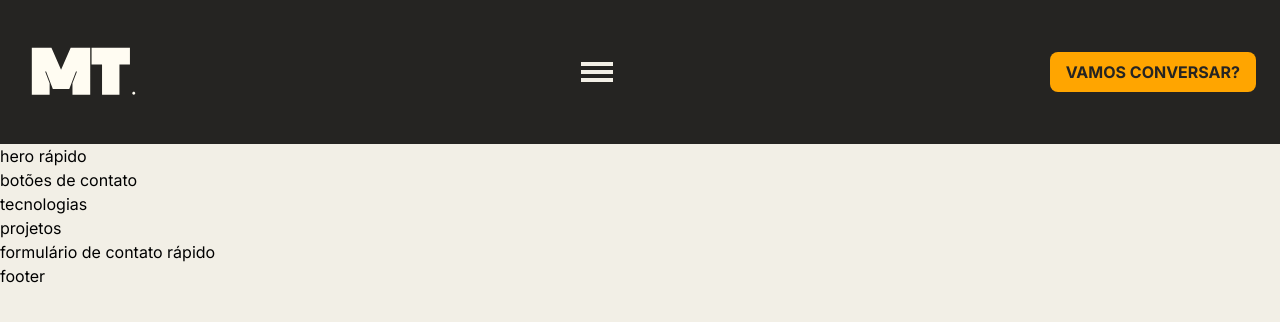
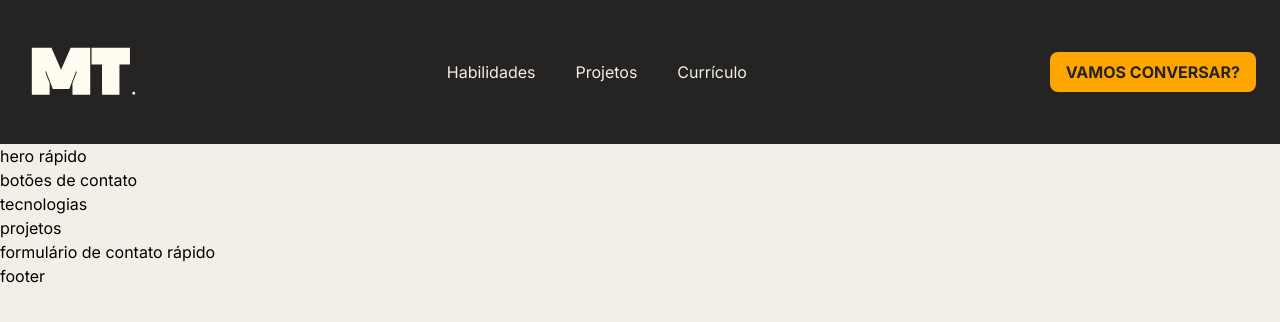
Before and after one commit to mjtavrs/portfolio-mjtavrs-next, a Next.js app: page / in a window 1280 px wide. Shown: the top 322 px of the page. Built offline with nearby package versions, Linux system fonts and the light colour scheme.

Commit message:
refactor: change the ids in the menu and hamburguer menu links to english

```diff
--- a/src/components/header/Header.tsx
+++ b/src/components/header/Header.tsx
@@ -12,14 +12,16 @@ export default function Header() {
                 width="120"
                 height="0"
             />
-            <nav className="sm:hidden">
-                <ul className="flex gap-8">
-                    <li><Link href="#">Habilidades</Link></li>
-                    <li><Link href="#">Projetos</Link></li>
-                    <li><Link href="#">Currículo</Link></li>
+            <nav className="sm:hidden md:inline">
+                <ul className="flex gap-10">
+                    <li><Link href="#skills">Habilidades</Link></li>
+                    <li><Link href="#projects">Projetos</Link></li>
+                    <li><Link href="curriculum">Currículo</Link></li>
                 </ul>
             </nav>
-            <Menu />
+            <div className="md:hidden">
+                <Menu />
+            </div>
             <Link
                 href="#"
                 className="sm:hidden md:inline py-2 px-4 bg-orange rounded-lg text-black uppercase font-bold"
--- a/src/components/header/menuHamburguer/menuHamburguer.tsx
+++ b/src/components/header/menuHamburguer/menuHamburguer.tsx
@@ -52,8 +52,8 @@ export default function Menu() {
                         transition={{ duration: 0.3 }}
                     >
                         <ul className="flex flex-col gap-2 items-center text-black">
-                            <li className="pb-2 border-b-[1px] border-lighter-gray"><Link href="#habilidades">Habilidades</Link></li>
-                            <li className="pb-2 border-b-[1px] border-lighter-gray"><Link href="#projetos">Projetos</Link></li>
+                            <li className="pb-2 border-b-[1px] border-lighter-gray"><Link href="#skills">Habilidades</Link></li>
+                            <li className="pb-2 border-b-[1px] border-lighter-gray"><Link href="#projects">Projetos</Link></li>
                             <li><Link href="curriculum">Currículo</Link></li>
                         </ul>
                     </motion.div>
```
